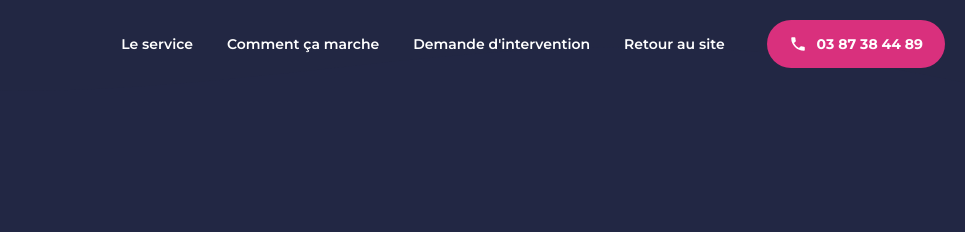
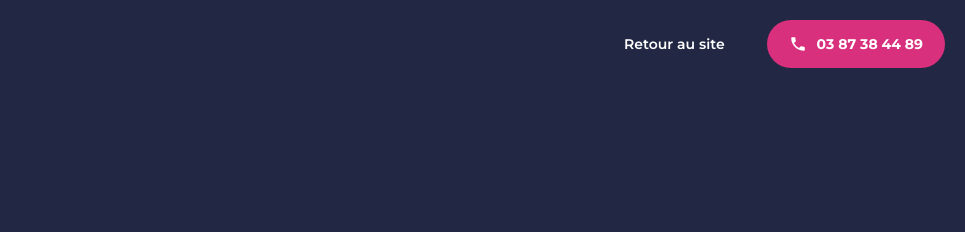
Before and after one commit to Astralloutre/site-les-dentendu-assistance-, a plain HTML site: page index.html in a window 1280 px wide. Shown: the top 232 px of the page, 315-1280 px from the left. Drawn offline with nearby package versions, Linux system fonts and the light colour scheme; some packages are replaced by stand-ins of ours.

Commit message:
fin du site

```diff
--- a/index.html
+++ b/index.html
@@ -39,9 +39,6 @@
 
     <!-- Menu principal (desktop) -->
     <nav class="nav" id="nav" aria-label="Navigation principale">
-      <a href="#service" data-testid="nav-service">Le service</a>
-      <a href="#etapes" data-testid="nav-etapes">Comment ça marche</a>
-      <a href="#demande" data-testid="nav-demande">Demande d'intervention</a>
       <a href="https://www.lesdetendus-loc.fr/" data-testid="nav-site">Retour au site</a>
     </nav>
 
--- a/script.js
+++ b/script.js
@@ -108,7 +108,7 @@ if (track && group) {
 /* ---------- 7. GOOGLE MAPS ---------- */
 // Clé navigateur : restreindre aux domaines du site dans Google Cloud.
 // Activer Maps JavaScript API + Geocoding API et la facturation.
-const GOOGLE_MAPS_API_KEY = "AIzaSyA_ANPUMAapj0YlLCRXnwGfILhxq5RF9vk";
+const GOOGLE_MAPS_API_KEY = "AIzaSyD5FeR02azdjwXCHoW8-IJW5eeXV7dWo9I";
 const mapElement = document.getElementById("map");
 const searchForm = document.getElementById("searchForm");
 const searchInput = document.getElementById("searchInput");
```
